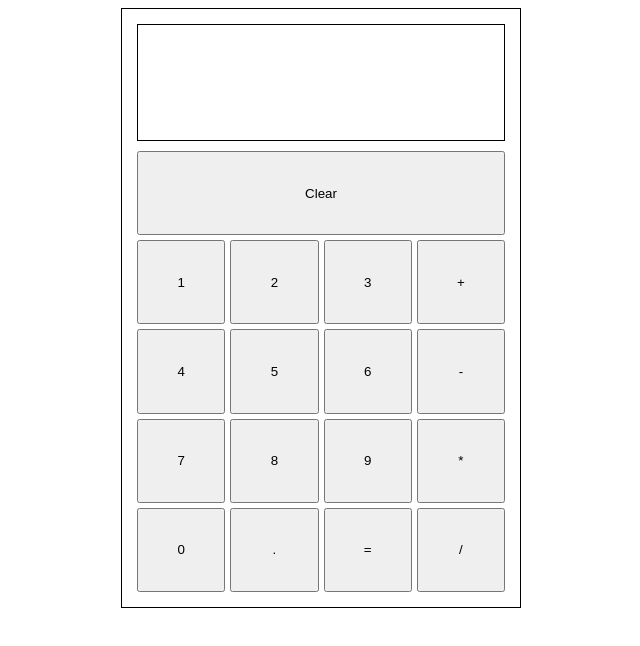
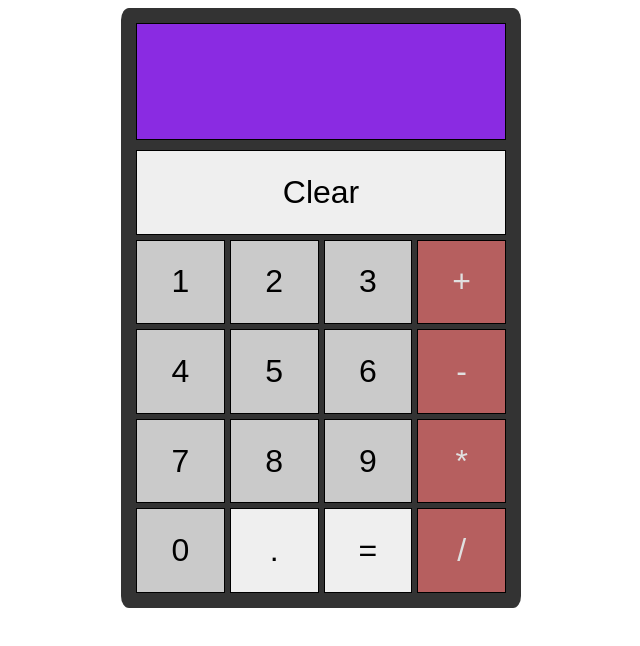
Before and after one commit to nsaquino/calculator, a plain HTML site: page index.html in a window 1280 px wide. Shown: the whole page, without its empty margins (319-959 px from the left). Drawn offline with Linux system fonts and the light colour scheme.

Commit message:
Add colors and fonts

```diff
--- a/style.css
+++ b/style.css
@@ -3,7 +3,9 @@
 }
 
 #container {
-    border: 1px solid black;
+    /* border: 1px solid black; */
+    background-color: #333333;
+    border-radius: 2%;
     width: 400px;
     height: 600px;
     padding: 15px;
@@ -20,13 +22,21 @@
     flex-direction: column;
     justify-content: center;
     gap: 5px;
+    font-size: 2rem;
 }
 
 #display {
+    font-family: monospace;
     width: 100%;
     height: 150px;
+    margin-bottom: 10px;
     border: 1px solid black;
-    margin-bottom: 10px;
+    background-color: blueviolet;
+    display: flex;
+    align-items: center;
+    justify-content: right;
+    font-size: 50px;
+    overflow: hidden;
 }
 
 .row {
@@ -39,12 +49,30 @@
 
 .row > *{
     flex-grow: 1;
+    font-size: 1em;
 }
 
 button {
+    padding: 0;
+    margin: 0;
     width: 50px;
+    border: 1px solid black;
+}
+
+button:hover {
+    opacity: 70%;
 }
 
 #clear {
     width: auto;
 }
+
+.digit {
+    background-color: rgb(202, 202, 202);
+    color: black;
+}
+
+.operator {
+    background-color: rgb(182, 95, 95);
+    color: rgb(224, 224, 224);
+}
```
